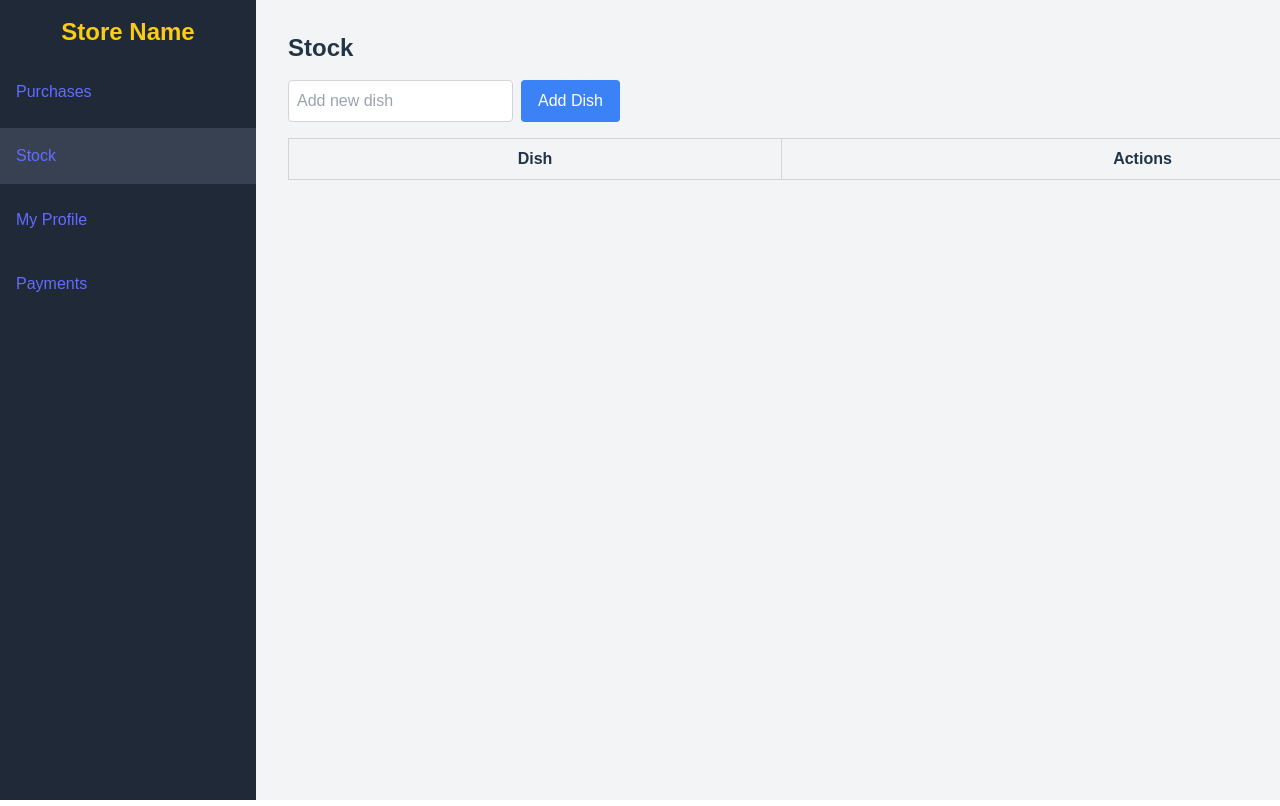
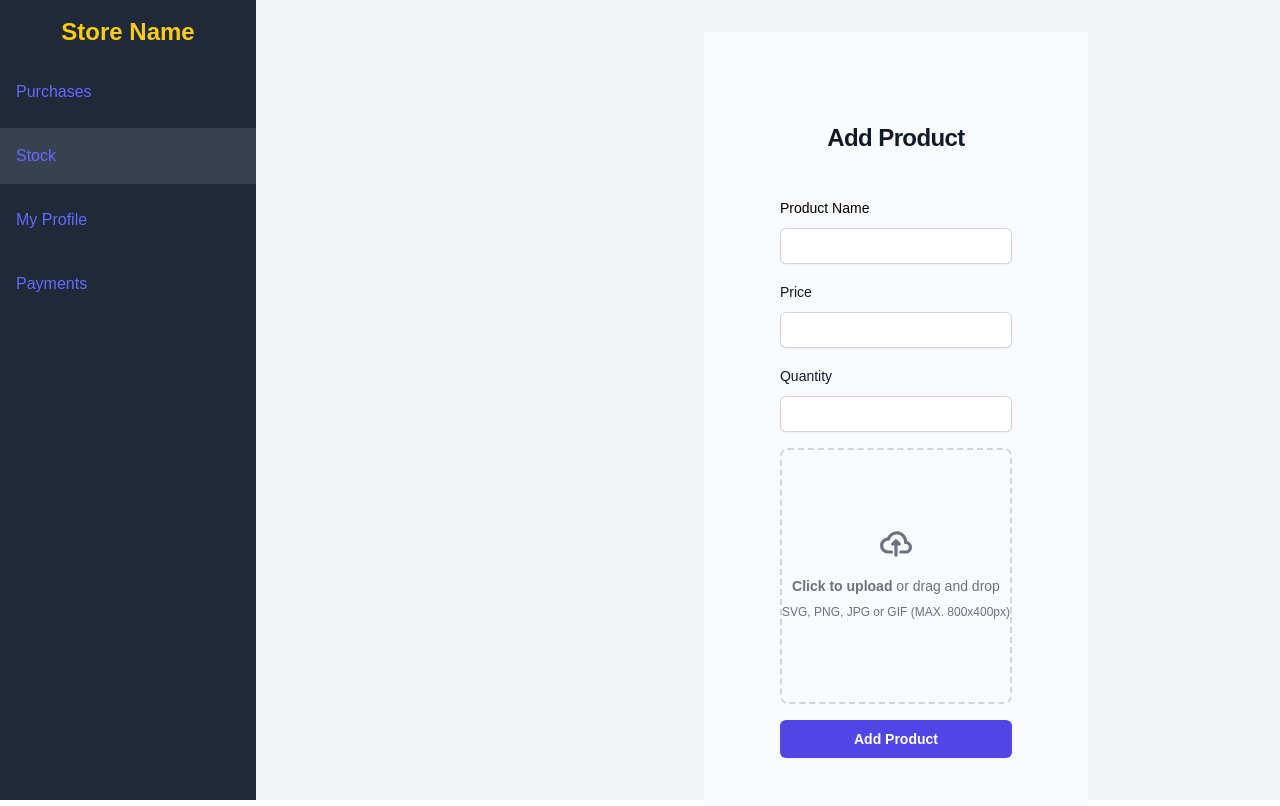
Before and after one commit to INTEL-ONBOARD/restaurant-cw-ead, a React (Vite) app: page /dashboard/stock in a window 1280 px wide. Shown: the top 806 px of the page. Built offline with nearby package versions, Linux system fonts and the light colour scheme.

Commit message:
colours fixed and stock part update

```diff
--- a/src/Pages/Payments.jsx
+++ b/src/Pages/Payments.jsx
@@ -3,7 +3,7 @@ import React from 'react';
 const Payments = () => {
   return (
     <div>
-      <h1 className="text-2xl font-semibold mb-4">Payments</h1>
+      <h1 className="text-2xl font-semibold mb-4 text-black">Payments</h1>
       {/* Add your payments content here */}
     </div>
   );
--- a/src/Pages/Profile.jsx
+++ b/src/Pages/Profile.jsx
@@ -3,7 +3,7 @@ import React from 'react';
 const Profile = () => {
   return (
     <div>
-      <h1 className="text-2xl font-semibold mb-4">My Profile</h1>
+      <h1 className="text-2xl font-semibold mb-4 text-black">My Profile</h1>
       {/* Add your profile content here */}
     </div>
   );
--- a/src/Pages/Purchases.jsx
+++ b/src/Pages/Purchases.jsx
@@ -3,7 +3,7 @@ import React from 'react';
 const Purchases = () => {
   return (
     <div>
-      <h1 className="text-2xl font-semibold mb-4">Purchases</h1>
+      <h1 className="text-2xl font-semibold mb-4 text-black">Purchases</h1>
       {/* Add your purchases content here */}
     </div>
   );
--- a/src/Pages/Stock.jsx
+++ b/src/Pages/Stock.jsx
@@ -1,4 +1,4 @@
-import React, { useState, useEffect } from 'react';
+import React, { useEffect, useState } from 'react';
 
 const Stock = () => {
   const [dishes, setDishes] = useState([]);
@@ -28,70 +28,59 @@ const Stock = () => {
   };
 
   return (
-    <div>
-      <h1 className="text-2xl font-semibold mb-4">Stock</h1>
-      <div className="mb-4">
-        <input
-          type="text"
-          value={newDish}
-          onChange={(e) => setNewDish(e.target.value)}
-          placeholder="Add new dish"
-          className="p-2 border border-gray-300 rounded"
-        />
-        <button
-          onClick={handleAddDish}
-          className="ml-2 px-4 py-2 bg-blue-500 text-white rounded hover:bg-blue-600"
-        >
-          Add Dish
-        </button>
+    <div className="flex items-center sm:mx-auto sm:w-full sm:max-w-sm justify-center bg-gray-50">
+<div className="flex min-h-full flex-col justify-center px-6 py-12 lg:px-8">
+  <div className="sm:mx-auto sm:w-full sm:max-w-sm">
+    <h2 className="mt-10 text-center text-2xl font-bold leading-9 tracking-tight text-gray-900">Add Product</h2>
+  </div>
+
+  <div className="mt-5 sm:mx-auto sm:w-full sm:max-w-sm">
+    <form className="space-y-4" action="#" method="POST" onSubmit={handleAddDish}>
+      <div>
+        <label for="productname" class="block text-sm font-medium leading-6 text-black">Product Name</label>
+        <div className="mt-2">
+          <input id="productname" required class="block w-full rounded-md border-0 py-1.5 text-black shadow-sm ring-1 ring-inset ring-gray-300 placeholder:text-gray-400 focus:ring-2 focus:ring-inset focus:ring-indigo-600 sm:text-sm sm:leading-6"></input>
+        </div>
       </div>
-      <table className="w-full border-collapse border border-gray-200">
-        <thead>
-          <tr>
-            <th className="border border-gray-300 p-2">Dish</th>
-            <th className="border border-gray-300 p-2">Actions</th>
-          </tr>
-        </thead>
-        <tbody>
-          {dishes.map((dish, index) => (
-            <tr key={index}>
-              <td className="border border-gray-300 p-2">{dish}</td>
-              <td className="border border-gray-300 p-2">
-                <button
-                  onClick={() => setEditingDish(dish)}
-                  className="px-2 py-1 bg-yellow-500 text-white rounded hover:bg-yellow-600"
-                >
-                  Edit
-                </button>
-                <button
-                  onClick={() => handleDeleteDish(dish)}
-                  className="ml-2 px-2 py-1 bg-red-500 text-white rounded hover:bg-red-600"
-                >
-                  Delete
-                </button>
-              </td>
-            </tr>
-          ))}
-        </tbody>
-      </table>
-      {editingDish && (
-        <div className="mt-4">
-          <h2 className="text-xl font-semibold mb-2">Edit Dish</h2>
-          <input
-            type="text"
-            value={editingDish}
-            onChange={(e) => setEditingDish(e.target.value)}
-            className="p-2 border border-gray-300 rounded"
-          />
-          <button
-            onClick={() => handleUpdateDish(editingDish)}
-            className="ml-2 px-4 py-2 bg-green-500 text-white rounded hover:bg-green-600"
-          >
-            Update
-          </button>
+
+      <div>
+        <label for="price" class="block text-sm font-medium leading-6 text-gray-900">Price</label>
+        <div className="mt-2">
+          <input id="price" required class="block w-full rounded-md border-0 py-1.5 text-gray-900 shadow-sm ring-1 ring-inset ring-gray-300 placeholder:text-gray-400 focus:ring-2 focus:ring-inset focus:ring-indigo-600 sm:text-sm sm:leading-6"></input>
         </div>
-      )}
+      </div>
+
+      <div>
+        <label for="price" class="block text-sm font-medium leading-6 text-gray-900">Quantity</label>
+        <div className="mt-2">
+          <input id="price" required class="block w-full rounded-md border-0 py-1.5 text-gray-900 shadow-sm ring-1 ring-inset ring-gray-300 placeholder:text-gray-400 focus:ring-2 focus:ring-inset focus:ring-indigo-600 sm:text-sm sm:leading-6"></input>
+        </div>
+      </div>
+
+
+<div class="flex items-center justify-center w-full">
+    <label for="dropzone-file" class="flex flex-col items-center justify-center w-full h-64 border-2 border-gray-300 border-dashed rounded-lg cursor-pointer bg-gray-50 dark:hover:bg-gray-800 dark:bg-gray-700 hover:bg-gray-100 dark:border-gray-600 dark:hover:border-gray-500 dark:hover:bg-gray-600">
+        <div class="flex flex-col items-center justify-center pt-5 pb-6">
+            <svg class="w-8 h-8 mb-4 text-gray-500 dark:text-gray-400" aria-hidden="true" xmlns="http://www.w3.org/2000/svg" fill="none" viewBox="0 0 20 16">
+                <path stroke="currentColor" stroke-linecap="round" stroke-linejoin="round" stroke-width="2" d="M13 13h3a3 3 0 0 0 0-6h-.025A5.56 5.56 0 0 0 16 6.5 5.5 5.5 0 0 0 5.207 5.021C5.137 5.017 5.071 5 5 5a4 4 0 0 0 0 8h2.167M10 15V6m0 0L8 8m2-2 2 2"/>
+            </svg>
+            <p class="mb-2 text-sm text-gray-500 dark:text-gray-400"><span class="font-semibold">Click to upload</span> or drag and drop</p>
+            <p class="text-xs text-gray-500 dark:text-gray-400">SVG, PNG, JPG or GIF (MAX. 800x400px)</p>
+        </div>
+        <input id="dropzone-file" type="file" class="hidden" />
+    </label>
+</div>
+
+
+      <div>
+        <button type="button" className="flex w-full justify-center rounded-md bg-indigo-600 px-3 py-1.5 text-sm font-semibold leading-6 text-white shadow-sm hover:bg-indigo-500 focus-visible:outline focus-visible:outline-2 focus-visible:outline-offset-2 focus-visible:outline-indigo-600">Add Product</button>
+      </div>
+    </form>
+
     </div>
+    </div>
+    </div>
+
   );
 };
 
--- a/src/Pages/layout.jsx
+++ b/src/Pages/layout.jsx
@@ -6,7 +6,7 @@ const Layout = () => {
 
   return (
     <div className="flex h-screen bg-gray-100">
-      <div className="w-64 bg-gray-800 text-white flex flex-col">
+      <div className="w-64 bg-gray-800 text-black flex flex-col">
         <div className="text-center text-2xl font-semibold p-4">
           <span className="text-yellow-400">Store Name</span>
         </div>
```
